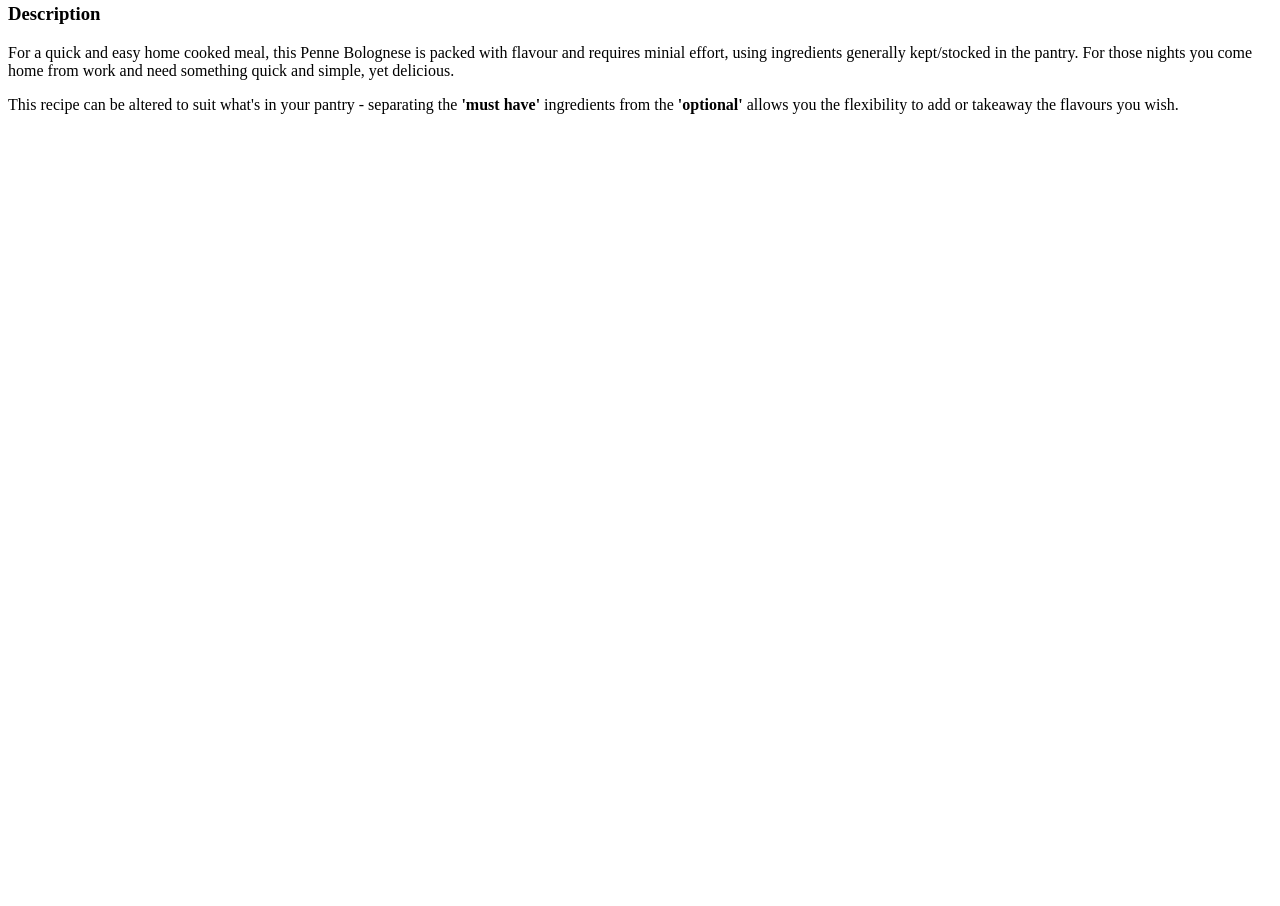
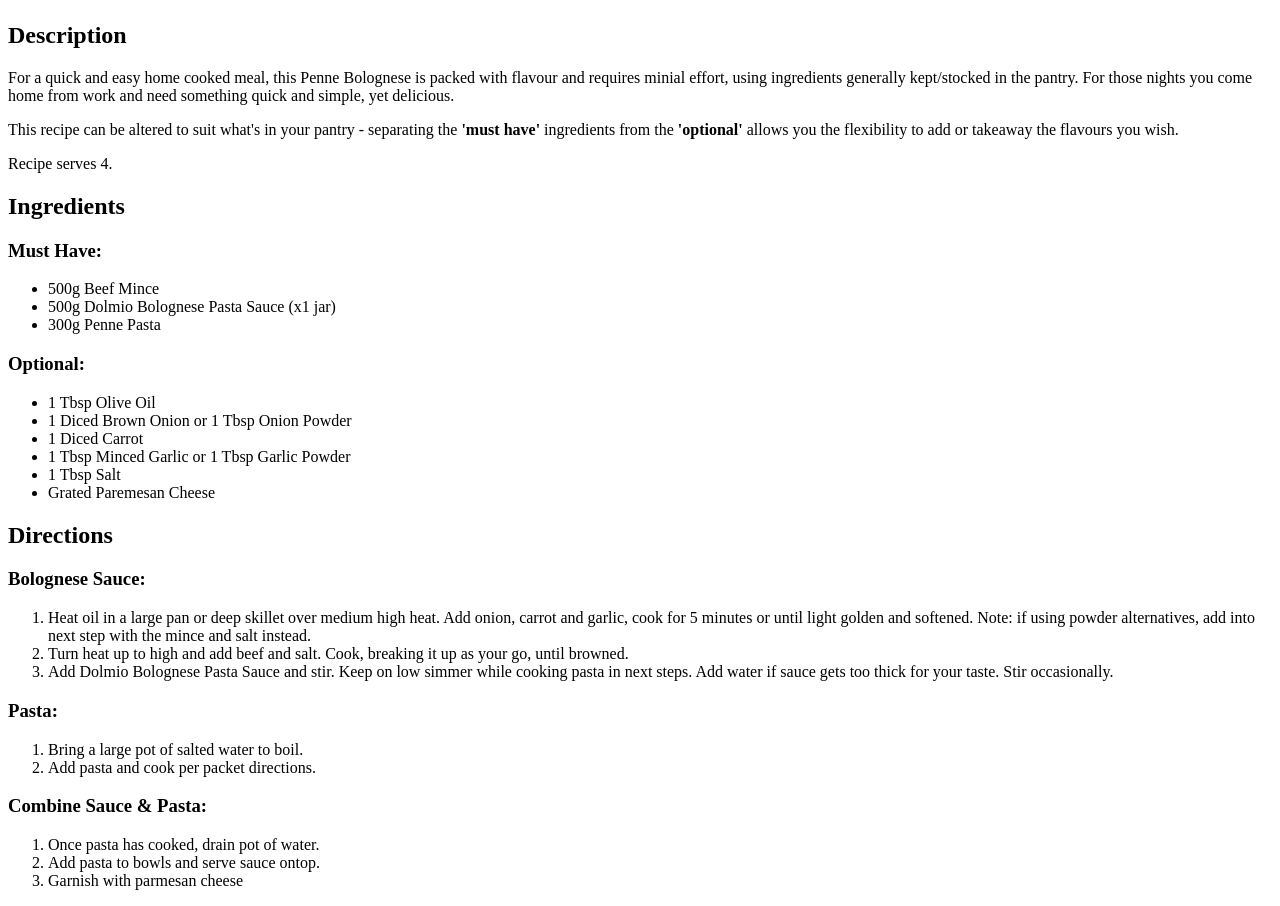
Before and after one commit to ChristinaElise2004/odin-recipes, a plain HTML site: page recipes/penne-bolognese.html in a window 1280 px wide. Shown: the part 382-1288 px from the top of the page. Before the commit the page ends 800 px from the top, so only its background shows below. Drawn offline with Linux system fonts and the light colour scheme.

Commit message:
Completed text for Ingredients and Directions on Penne Bolognese page

```diff
--- a/recipes/penne-bolognese.html
+++ b/recipes/penne-bolognese.html
@@ -1,7 +1,61 @@
-<h1>Penne Bolognese</h1>
+<!DOCTYPE html>
+<html lang="en">
+<head>
+    <meta charset="UTF-8">
+    <meta name="viewport" content="width=device-width, initial-scale=1.0">
+    <title>Penne Bolognese</title>
+</head>
+<body>
+  <h1>Penne Bolognese</h1>
 
-<img src="images/penne-bolognese.webp" alt="Penne Bolognese finished dish" width="300" height="300">
+    <img src="images/penne-bolognese.webp" alt="Penne Bolognese finished dish" width="300" height="300">
 
-<h3>Description</h3>
-<p>For a quick and easy home cooked meal, this Penne Bolognese is packed with flavour and requires minial effort, using ingredients generally kept/stocked in the pantry. For those nights you come home from work and need something quick and simple, yet delicious.</p>
-<p>This recipe can be altered to suit what's in your pantry - separating the <strong>'must have'</strong> ingredients from the <strong>'optional'</strong> allows you the flexibility to add or takeaway the flavours you wish.</p>
+  <h2>Description</h2>
+  <p>For a quick and easy home cooked meal, this Penne Bolognese is packed with flavour and requires minial effort, using ingredients generally kept/stocked in the pantry. For those nights you come home from work and need something quick and simple, yet delicious.</p>
+  <p>This recipe can be altered to suit what's in your pantry - separating the <strong>'must have'</strong> ingredients from the <strong>'optional'</strong> allows you the flexibility to add or takeaway the flavours you wish.</p>
+  <p>Recipe serves 4.</p>
+
+
+  <h2>Ingredients</h2>
+  <h3>Must Have:</h3>
+  <ul>
+    <li>500g Beef Mince</li>
+    <li>500g Dolmio Bolognese Pasta Sauce (x1 jar)</li>
+    <li>300g Penne Pasta</li>
+    </ul>
+
+    <h3>Optional:</h3>
+    <ul>
+      <li>1 Tbsp Olive Oil</li>
+      <li>1 Diced Brown Onion <emp>or</emp> 1 Tbsp Onion Powder</li>
+      <li>1 Diced Carrot</li>
+      <li>1 Tbsp Minced Garlic <emp>or</emp> 1 Tbsp Garlic Powder</li>
+      <li>1 Tbsp Salt</1i>
+      <li>Grated Paremesan Cheese</li>
+    </ul>
+
+    <h2>Directions</h2>
+    <h3>Bolognese Sauce:</h3>
+    <ol>
+      <li>Heat oil in a large pan or deep skillet over medium high heat. Add onion, carrot and garlic, cook for 5 minutes or until light golden and softened. <emp>Note: if using powder alternatives, add into next step with the mince and salt instead.</emp></li>
+      <li>Turn heat up to high and add beef and salt. Cook, breaking it up as your go, until browned.</li>
+      <li>Add Dolmio Bolognese Pasta Sauce and stir. Keep on low simmer while cooking pasta in next steps. Add water if sauce gets too thick for your taste. Stir occasionally.</li>
+    </ol>
+
+    <h3>Pasta:</h3>
+    <ol>
+      <li>Bring a large pot of salted water to boil.</li>
+      <li>Add pasta and cook per packet directions.</li>
+    </ol>
+
+    <h3>Combine Sauce & Pasta:</h3>
+    <ol>
+      <li>Once pasta has cooked, drain pot of water.</li>
+      <li>Add pasta to bowls and serve sauce ontop.</li>
+      <li>Garnish with parmesan cheese</li>
+    </ol>
+
+
+
+</body>
+</html>
```
